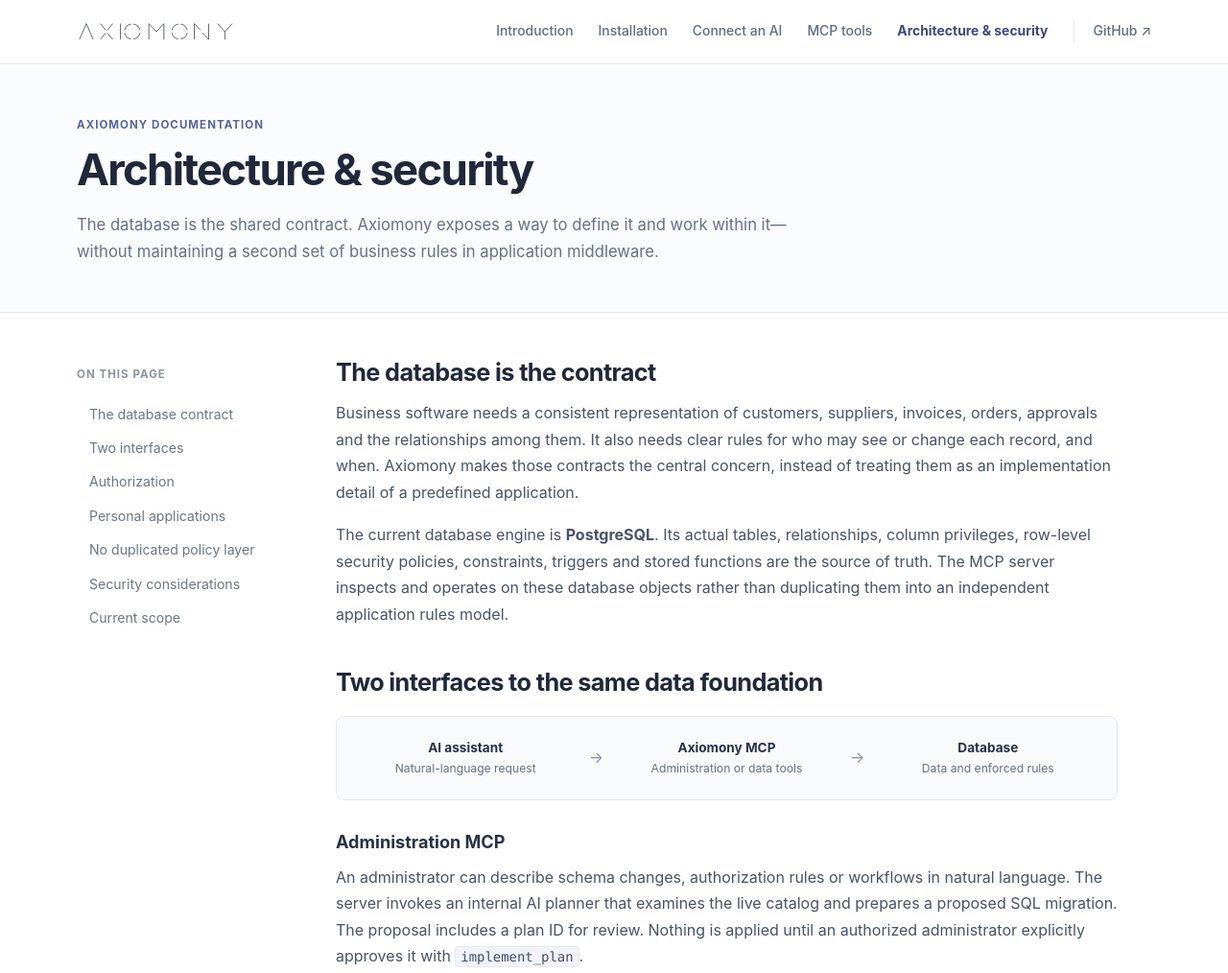
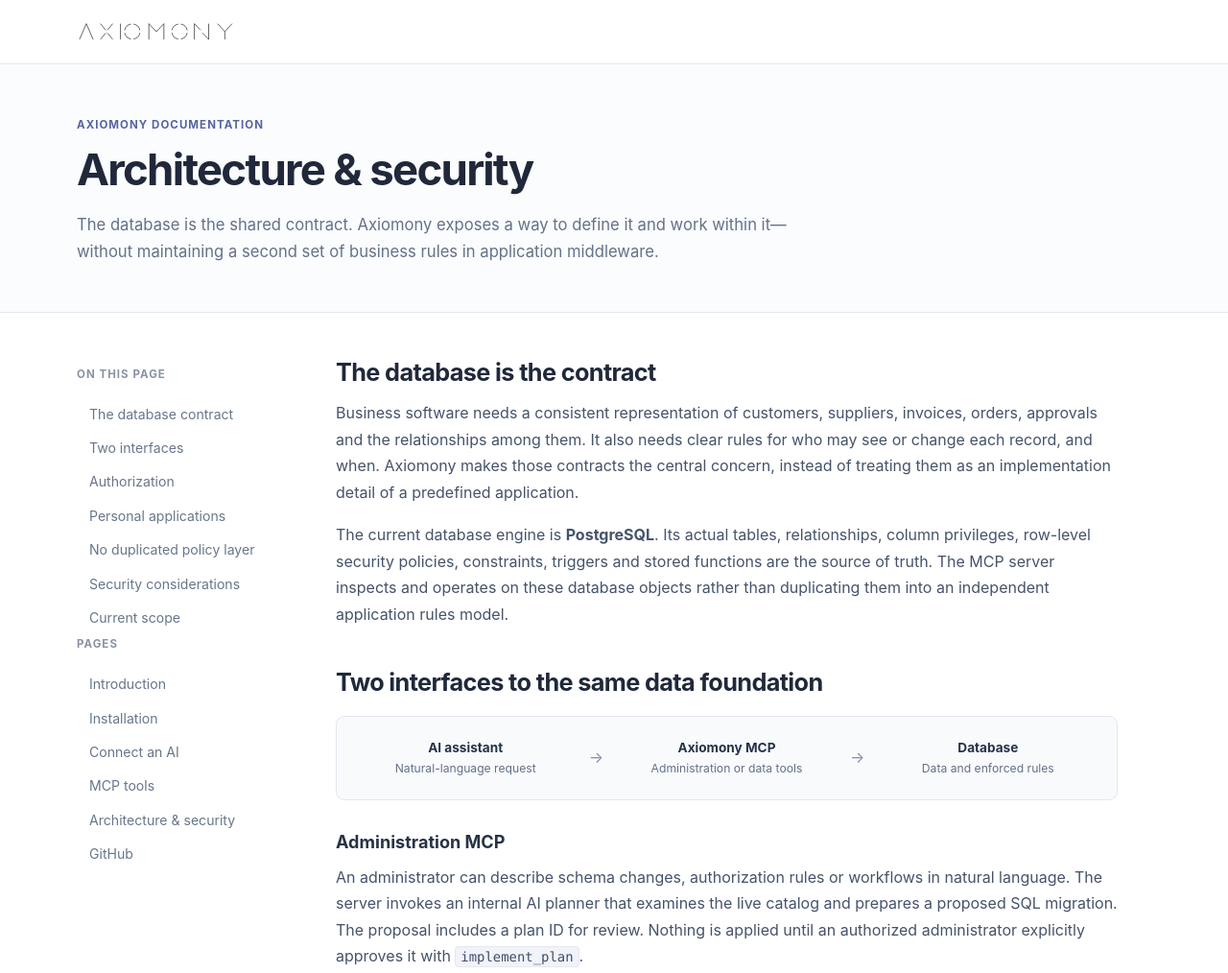
Before and after one commit to sjoerdvanderhoorn/axiomony, a website: page docs/concepts.html in a window 1280 px wide. Shown: the top 1014 px of the page at 96% size. Drawn offline with Linux system fonts and the light colour scheme.

Commit message:
Move page navigation into documentation sidebar

```diff
--- a/docs/concepts.html
+++ b/docs/concepts.html
@@ -1,9 +1,9 @@
 <!doctype html>
 <html lang="en"><head><meta charset="utf-8"><meta name="viewport" content="width=device-width,initial-scale=1"><meta name="color-scheme" content="light"><meta name="description" content="Learn how Axiomony manages schemas, permissions and business rules directly in the database and exposes them to individual tools via MCP."><title>Architecture &amp; security · Axiomony</title><link rel="icon" href="assets/favicon.svg" type="image/svg+xml"><link rel="stylesheet" href="assets/styles.css"><script src="assets/site.js" defer></script></head><body>
 <a class="sr-only" href="#content">Skip to content</a>
-<header class="site-header"><nav class="nav container" aria-label="Main navigation"><a class="brand" href="index.html" aria-label="Axiomony home"><img class="brand-lockup" src="assets/axiomony-wordmark.svg" alt="Axiomony"></a><button class="menu-toggle" type="button" data-menu-toggle aria-label="Toggle navigation" aria-expanded="false" aria-controls="primary-navigation">Menu</button><div class="nav-links" id="primary-navigation" data-nav-links><a href="index.html">Introduction</a><a href="getting-started.html">Installation</a><a href="connect.html">Connect an AI</a><a href="tools.html">MCP tools</a><a href="concepts.html" aria-current="page">Architecture &amp; security</a><a class="github-link" href="https://github.com/sjoerdvanderhoorn/axiomony" target="_blank" rel="noopener noreferrer">GitHub ↗</a></div></nav></header>
+<header class="site-header"><nav class="nav container" aria-label="Axiomony"><a class="brand" href="index.html"><img class="brand-lockup" src="assets/axiomony-wordmark.svg" alt="Axiomony"></a></nav></header>
 <section class="page-intro"><div class="container"><div class="eyebrow">Axiomony documentation</div><h1>Architecture &amp; security</h1><p>The database is the shared contract. Axiomony exposes a way to define it and work within it—without maintaining a second set of business rules in application middleware.</p></div></section>
-<div class="container docs-layout"><aside class="sidebar" aria-label="On this page"><strong>On this page</strong><a href="#contract">The database contract</a><a href="#interfaces">Two interfaces</a><a href="#authorization">Authorization</a><a href="#apps">Personal applications</a><a href="#middleware">No duplicated policy layer</a><a href="#security">Security considerations</a><a href="#next">Current scope</a></aside>
+<div class="container docs-layout"><aside class="sidebar" aria-label="Documentation navigation"><div class="sidebar-section"><strong>On this page</strong><div class="sidebar-links"><a href="#contract">The database contract</a><a href="#interfaces">Two interfaces</a><a href="#authorization">Authorization</a><a href="#apps">Personal applications</a><a href="#middleware">No duplicated policy layer</a><a href="#security">Security considerations</a><a href="#next">Current scope</a></div></div><div class="sidebar-section sidebar-pages"><strong>Pages</strong><div class="sidebar-links"><a href="index.html">Introduction</a><a href="getting-started.html">Installation</a><a href="connect.html">Connect an AI</a><a href="tools.html">MCP tools</a><a href="concepts.html" aria-current="page">Architecture &amp; security</a><a href="https://github.com/sjoerdvanderhoorn/axiomony" target="_blank" rel="noopener noreferrer">GitHub</a></div></div></aside>
 <main id="content" class="doc-content">
 <h2 id="contract">The database is the contract</h2>
 <p>Business software needs a consistent representation of customers, suppliers, invoices, orders, approvals and the relationships among them. It also needs clear rules for who may see or change each record, and when. Axiomony makes those contracts the central concern, instead of treating them as an implementation detail of a predefined application.</p>
```
